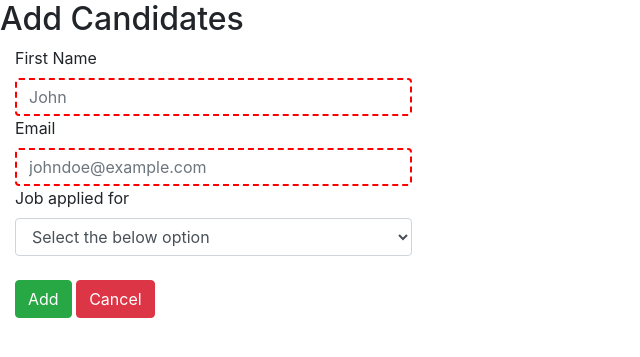
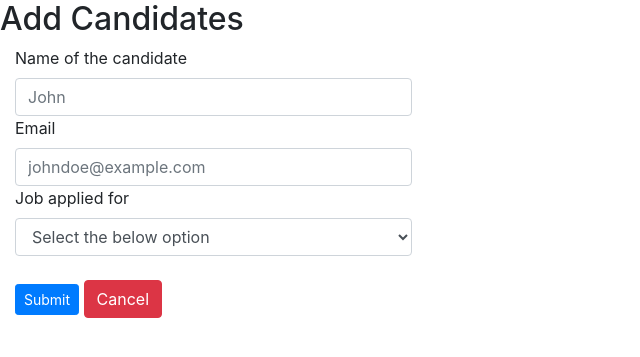
Before and after one commit to qxf2/interview-scheduler, a Python web app: template qxf2_scheduler/templates/add-candidates.html in a window 1280 px wide. Shown: the top 357 px of the page, without its empty margins (0-640 px from the left). Run offline with Jinja, Linux system fonts and the light colour scheme; the template is opened without the code that fills it, so the values that code supplies are empty; some libraries are stand-ins or nearby versions.

Commit message:
Added the needs validation

```diff
--- a/qxf2_scheduler/templates/add-candidates.html
+++ b/qxf2_scheduler/templates/add-candidates.html
@@ -24,53 +24,52 @@
             display: inline
         }
 
-        input:invalid {
-            border: 2px dashed red;
-        }
-
-        input:valid {
-            border: 2px solid black;
-        }
     </style>
 </head>
 
 <body>
     <div>
-
         <h2 class="grey_text text-justify">Add Candidates</h2>
-        <!----<form class="needs-validation">---->
-        <label class="col-md-4 control-label" for="fname">First Name</label>
+        <form class="needs-validation">
+            <label class="col-md-4 control-label" for="fname">Name of the candidate</label>
             <div class="col-md-4">
-            <input id="fname" name="fname" type="text" placeholder="John" class="form-control input-md" required>
-
+                <input id="fname" name="fname" type="text" placeholder="John" class="form-control" required>
+                <div class="valid-feedback">Valid</div>
+                <div class="invalid-feedback">Please fill out this field</div>
             </div>
 
             <label class="col-md-4 control-label" for="email">Email</label>
             <div class="col-md-4">
-            <input id="email" name="email" type="text" placeholder="johndoe@example.com" class="form-control input-md"
+                <input id="email" name="email" type="text" placeholder="johndoe@example.com" class="form-control"
                     required>
+                <div class="valid-feedback">Valid</div>
+                <div class="invalid-feedback">Please fill out this field</div>
 
             </div>
 
             <label class="col-md-4 control-label" for="select1">Job applied for</label>
             <div class="col-md-4">
-            <select class="form-control input-md" id="select1" required>
-                <option value="None">Select the below option</option>
+                <select class="form-control" id="select1" required>
+                    <option value="None" required>Select the below option</option>
                     {% for each_job in data %}
-                <option value="{{each_job}}">{{each_job}}</option>
+                    <option value="{{each_job}}" required>{{each_job}}</option>
                     {% endfor %}
                 </select>
+                <div class="valid-feedback">Valid</div>
+                <div class="invalid-feedback">Please fill out this field</div>
 
             </div>
 
             <label class="col-md-4 control-label" for="save"></label>
             <div class="col-md-8">
-            <input class="btn btn-success" type='button' id='submit' value='Add'>
+                <!----<input class="btn btn-success" type='button' id='submit' value='Add'>---->
+                <button class="btn btn-primary btn-sm" type="submit">Submit</button>
                 <button id="clear" name="clear" onclick="clearAdd()" class="btn btn-danger">Cancel</button>
             </div>
+        </form>
     </div>
-    </form>
-    <script>
+
+    <!-----<script>
         $("#submit").click(function () {
             {
                 var candidateName = $("#fname").val();
@@ -104,12 +103,65 @@
             }
         })
 
-    </script>
+    </script>----->
     <script>
         function clearAdd() {
             document.location.href = "/candidate/add"
         }
     </script>
+    <script>
+        (function () {
+            'use strict';
+            window.addEventListener('load', function () {
+                var forms = document.getElementsByClassName('needs-validation');
+                console.log("I am inside function");
+                var validation = Array.prototype.filter.call(forms, function (form) {
+                    form.addEventListener('submit', function (event) {
+                        event.preventDefault();
+                        event.stopPropagation();
+                        console.log("I am inside submit")
+                        if (form.checkValidity() === false) {
+                            console.log("I am inside true");
+
+                        }
+                        else {
+                            console.log("I am coming here")
+                            var candidateName = $("#fname").val();
+                            var candidateEmail = $("#email").val();
+                            var dropdownValue = document.getElementById("select1");
+                            var jobApplied = dropdownValue.options[dropdownValue.selectedIndex].value;
+                            console.log(candidateEmail, candidateName, jobApplied);
+                            $.ajax({
+                                type: 'POST',
+                                url: '/candidate/add',
+                                data: {
+                                    'candidateName': candidateName,
+                                    'candidateEmail': candidateEmail,
+                                    'jobApplied': jobApplied
+                                },
+                                success: function (result) {
+                                    if (result.length > 0) {
+                                        alert("The candidate has been added");
+                                        document.location.href = "/candidates";
+
+                                    }
+
+                                    else if (result.error != null) {
+                                        alert("The candidate already exists");
+                                        document.location.href = "/candidates";
+                                    }
+
+
+                                }
+                            })
+                        }
+
+                        form.classList.add('was-validated');
+                    }, false);
+                });
+            }, false);
+        })();
+    </script>
 
 </body>
 
```
Lines whose indentation alone changed are shown as unchanged.
